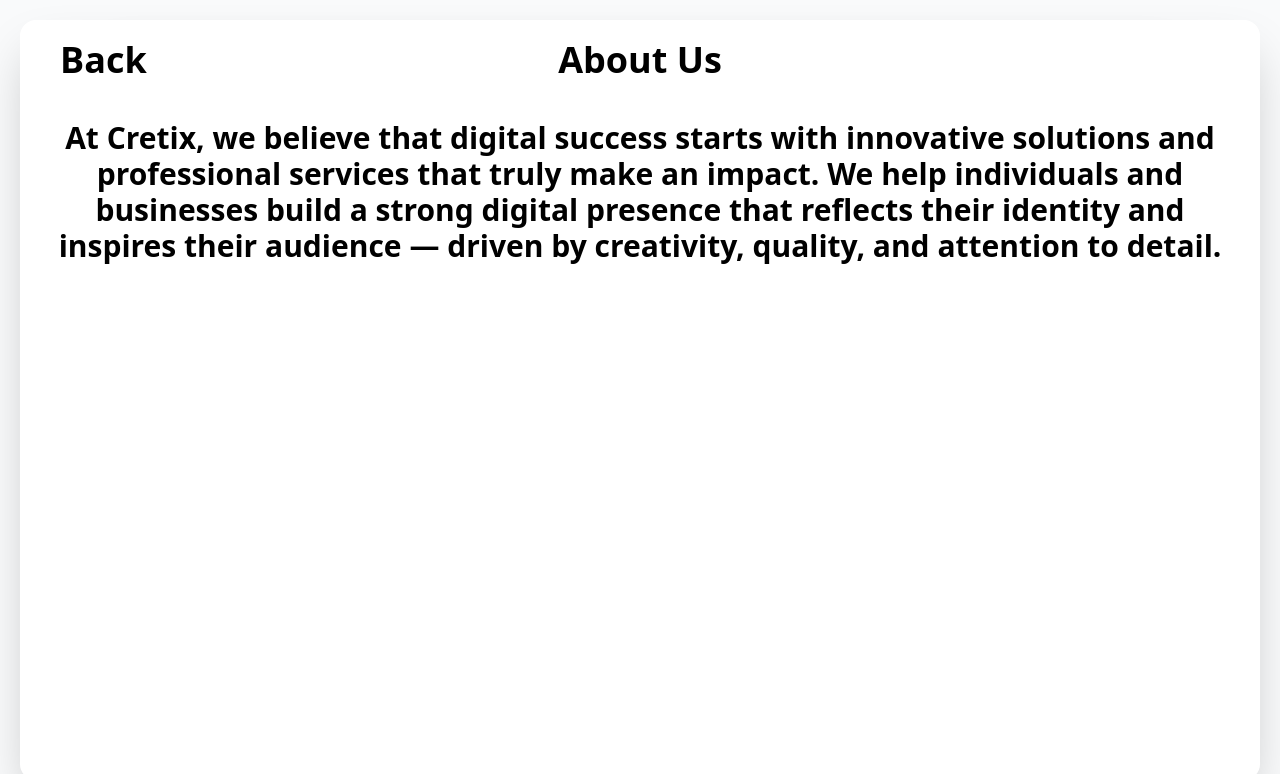
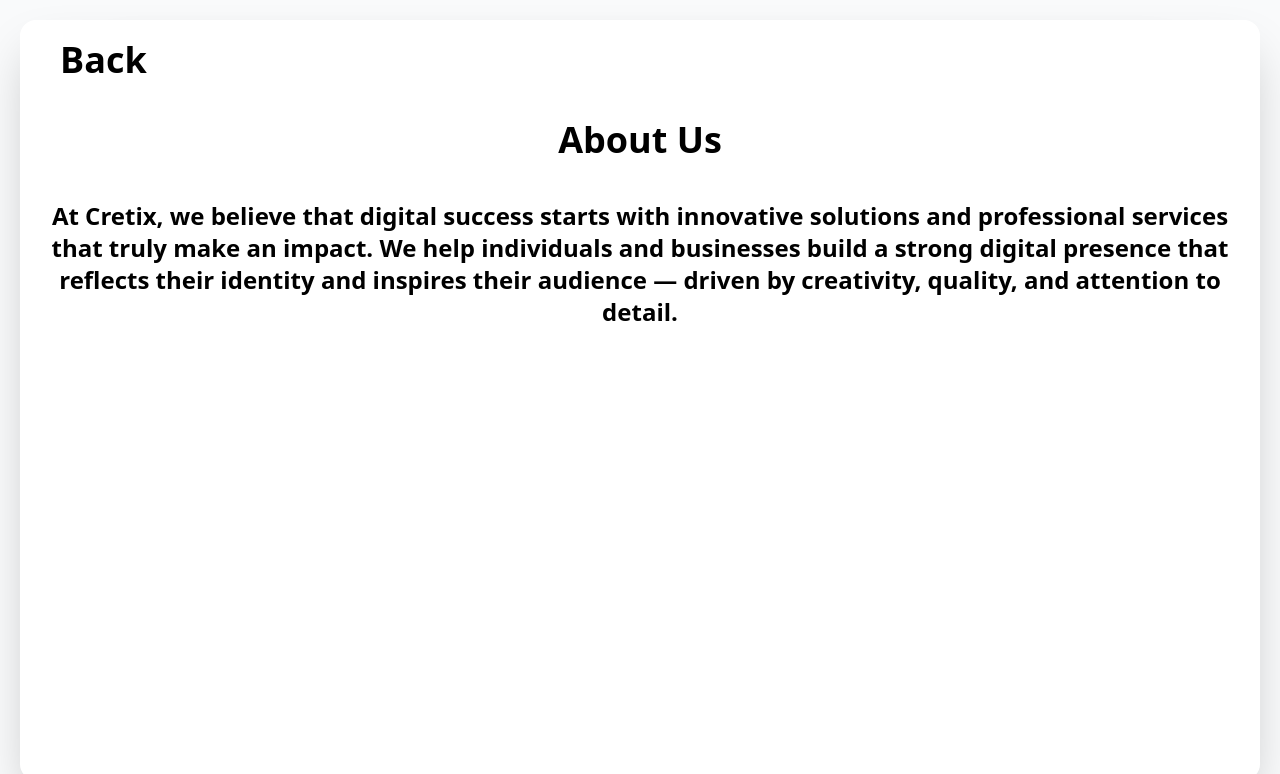
Before and after one commit to MMohamedTTalaaT/CertixTeam, a website: page index.html in a window 1280 px wide. Both pictures are taken after a click on the button "About". Shown: the top 774 px of the page. Drawn offline with nearby package versions, Linux system fonts and the light colour scheme.

Commit message:
Add files via upload

```diff
--- a/index.html
+++ b/index.html
@@ -146,12 +146,12 @@
         <!-- About us modal -->
         <div class="about-layer hidden">
           <!-- add hidden -->
-          <p class="bg-white font-semibold shadow-2xl p-5 rounded-2xl fixed inset-5 flex flex-col items-center">
+          <p class="bg-white font-semibold shadow-2xl p-5 rounded-2xl fixed inset-5 flex flex-col items-center overflow-auto">
             <button class="absolute text-4xl left-10 hover:opacity-60 transition-all duration-500" onclick="
               document.querySelector('.about-layer').classList.toggle('hidden')
               ">Back</button>
-              <span class="text-4xl font-semibold mb-10">About Us</span>
-              <span class="text-3xl text-center">
+              <span class="text-4xl font-semibold mb-10 mt-20">About Us</span>
+              <span class="text-3xl md:text-2xl text-center">
               At Cretix, we believe that digital success starts with innovative solutions and professional services that truly make an impact. We help individuals and businesses build a strong digital presence that reflects their identity and inspires their audience — driven by creativity, quality, and attention to detail.</span>
             </p>
         </div>
```
Also changed, not shown: src/output.css.
